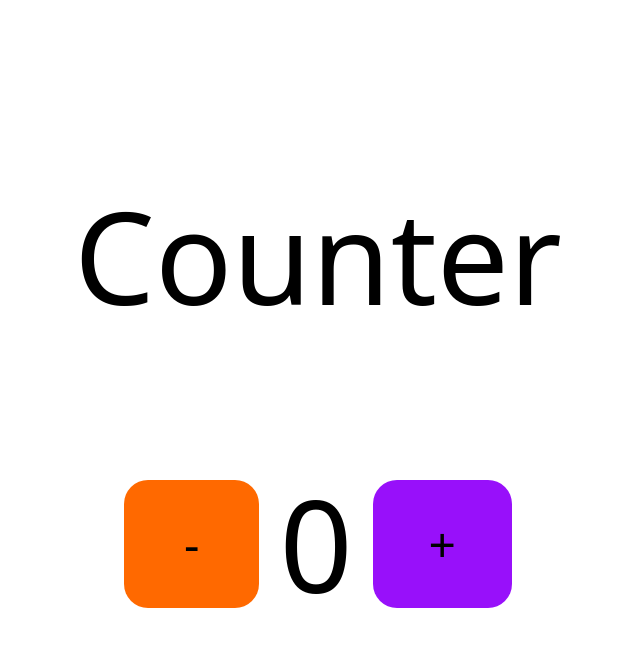
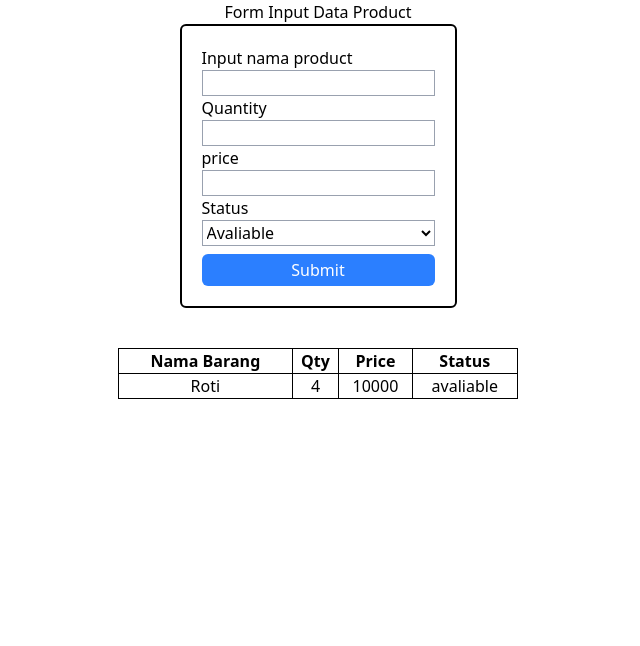
Before and after one commit to ghifar1327/koda-b5-react, a React (Vite) app: page / in a window 1280 px wide. Shown: the top 646 px of the page, without its empty margins (322-962 px from the left). Built offline with nearby package versions, Linux system fonts and the light colour scheme.

Commit message:
feat: adds minitask 2 'input data from the form and print it to a table'

```diff
--- a/src/App.jsx
+++ b/src/App.jsx
@@ -1,9 +1,11 @@
-import Counter from "./components/Counter";
+import Counter from "./pages/Counter";
+import DataProduct from "./pages/DataProduct";
 
 function App() {
   return (
     <>
-      <Counter />
+      {/* <Counter /> */}
+      <DataProduct></DataProduct>
     </>
   );
 }
--- /dev/null
+++ b/src/components/InputProduct.jsx
@@ -0,0 +1,74 @@
+import React from "react";
+
+export default function InputProduct(props) {
+  const { setDatas } = props;
+  const submitHandler = (event) => {
+    event.preventDefault();
+    const newDatas = {};
+    Object.assign(newDatas, { name: event.target["name-product"].value });
+    Object.assign(newDatas, { qty: event.target["quantity"].value });
+    Object.assign(newDatas, { price: event.target["price"].value });
+    Object.assign(newDatas, { status: event.target["status"].value });
+    setDatas((datas) => {
+      return [...datas, newDatas];
+    });
+    event.target["name-product"].value = "";
+    event.target["quantity"].value = "";
+    event.target["price"].value = "";
+    event.target["status"].value = "";
+  };
+  return (
+    <>
+      <div className="flex flex-col items-center">
+        <form
+          noValidate
+          className="border-2 p-5 rounded-md"
+          onSubmit={submitHandler}
+        >
+          <label htmlFor="product">
+            <p>Input nama product</p>
+            <input
+              type="text"
+              name="name-product"
+              id="product"
+              className="border border-gray-400"
+            />
+          </label>
+          <label htmlFor="qty">
+            <p>Quantity</p>
+            <input
+              type="number"
+              name="quantity"
+              id="qty"
+              className="border border-gray-400"
+            />
+          </label>
+          <label htmlFor="qty">
+            <p>price</p>
+            <input
+              type="number"
+              name="price"
+              id="price"
+              className="border border-gray-400"
+            />
+          </label>
+          <label htmlFor="ada">
+            <p>Status</p>
+            <select name="status" id="" className="w-full border border-gray-400 mb-2">
+              <option value="avaliable">Avaliable</option>
+              <option value="not-avaliable">Not Avaliable</option>
+            </select>
+          </label>
+          <div>
+            <button
+              type="submit"
+              className="border-gray-400 border bg-blue-500 text-white p-1 border-none rounded-md w-full"
+            >
+              Submit
+            </button>
+          </div>
+        </form>
+      </div>
+    </>
+  );
+}
--- /dev/null
+++ b/src/components/TableBodyList.jsx
@@ -0,0 +1,14 @@
+import React from "react";
+
+export default function TableBodyList({name, qty, price, status}) {
+  return (
+    <>
+        <tr>
+          <td className="border">{name}</td>
+          <td className="border">{qty}</td>
+          <td className="border">{price}</td>
+          <td className="border">{status}</td>
+        </tr>
+    </>
+  );
+}
--- /dev/null
+++ b/src/components/TableProduct.jsx
@@ -0,0 +1,23 @@
+import React from "react";
+import TableBodyList from "./tableBodyList";
+
+export default function TableProduct(props) {
+    const {datas} =props
+  return (
+    <>
+      <thead>
+        <tr className="border">
+          <th className="border">Nama Barang</th>
+          <th className="border">Qty</th>
+          <th className="border">Price</th>
+          <th className="border">Status</th>
+        </tr>
+      </thead>
+      <tbody>
+        {datas.map((item , idx)=>{
+            return <TableBodyList key={idx} name={item.name} qty={item.qty} price={item.price} status={item.status}/>
+        })}
+      </tbody>
+    </>
+  );
+}
--- /dev/null
+++ b/src/pages/DataProduct.jsx
@@ -0,0 +1,22 @@
+import React, { useState } from "react";
+import InputProduct from "../components/InputProduct";
+import TableProduct from "../components/TableProduct";
+
+export default function DataProduct() {
+  const [datas, setDatas] = useState([
+    { name: "Roti", qty: 4, price: 10_000, status: "avaliable" },
+  ]);
+  return (
+    <>
+      <main>
+        <header className="text-center">Form Input Data Product</header>
+        <InputProduct setDatas={setDatas} />
+        <div className="flex justify-center mt-10">
+          <table className="w-100 text-center">
+            <TableProduct datas={datas} />
+          </table>
+        </div>
+      </main>
+    </>
+  );
+}
```
Also changed, not shown: src/pages/Counter.jsx (renamed from src/components/Counter.jsx).
